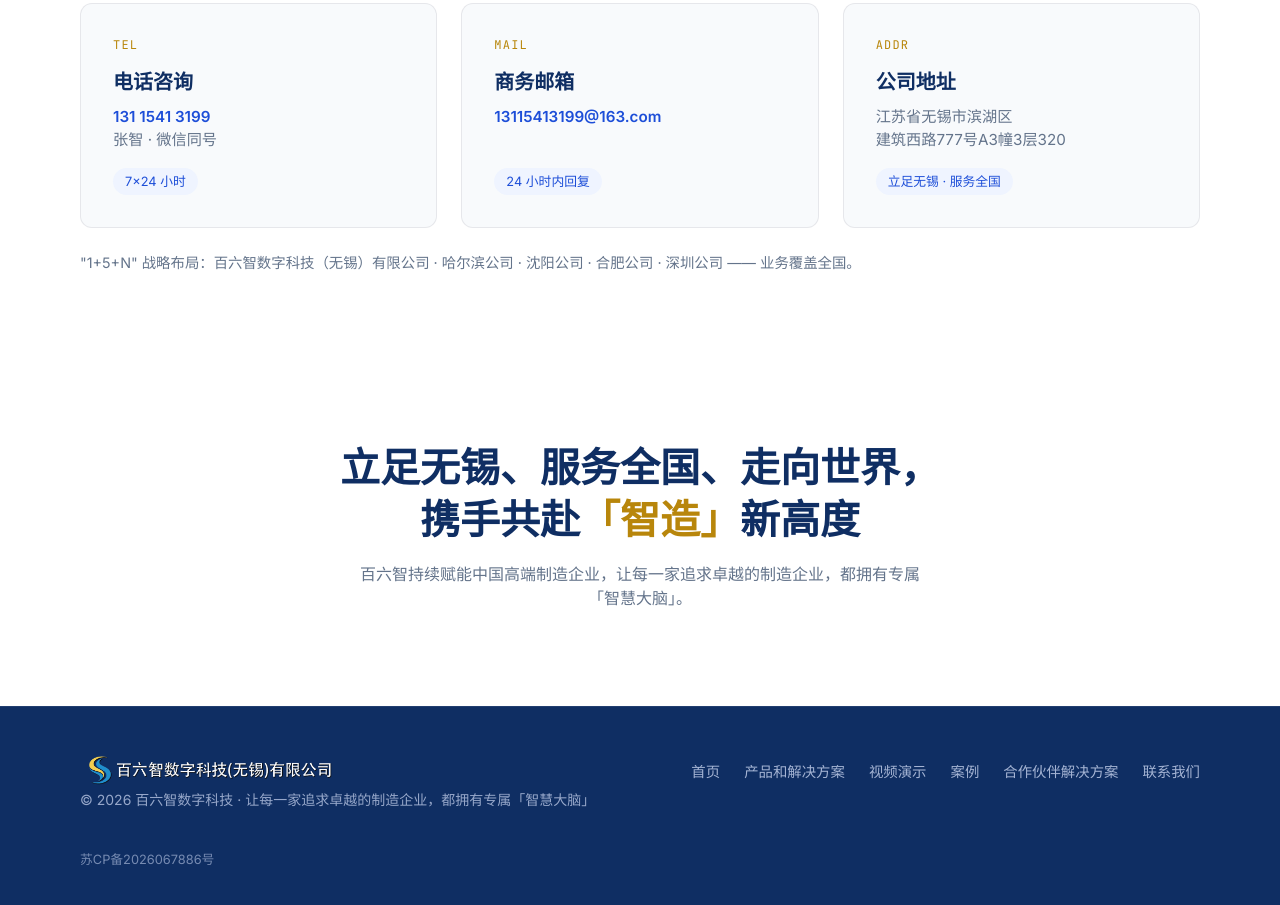
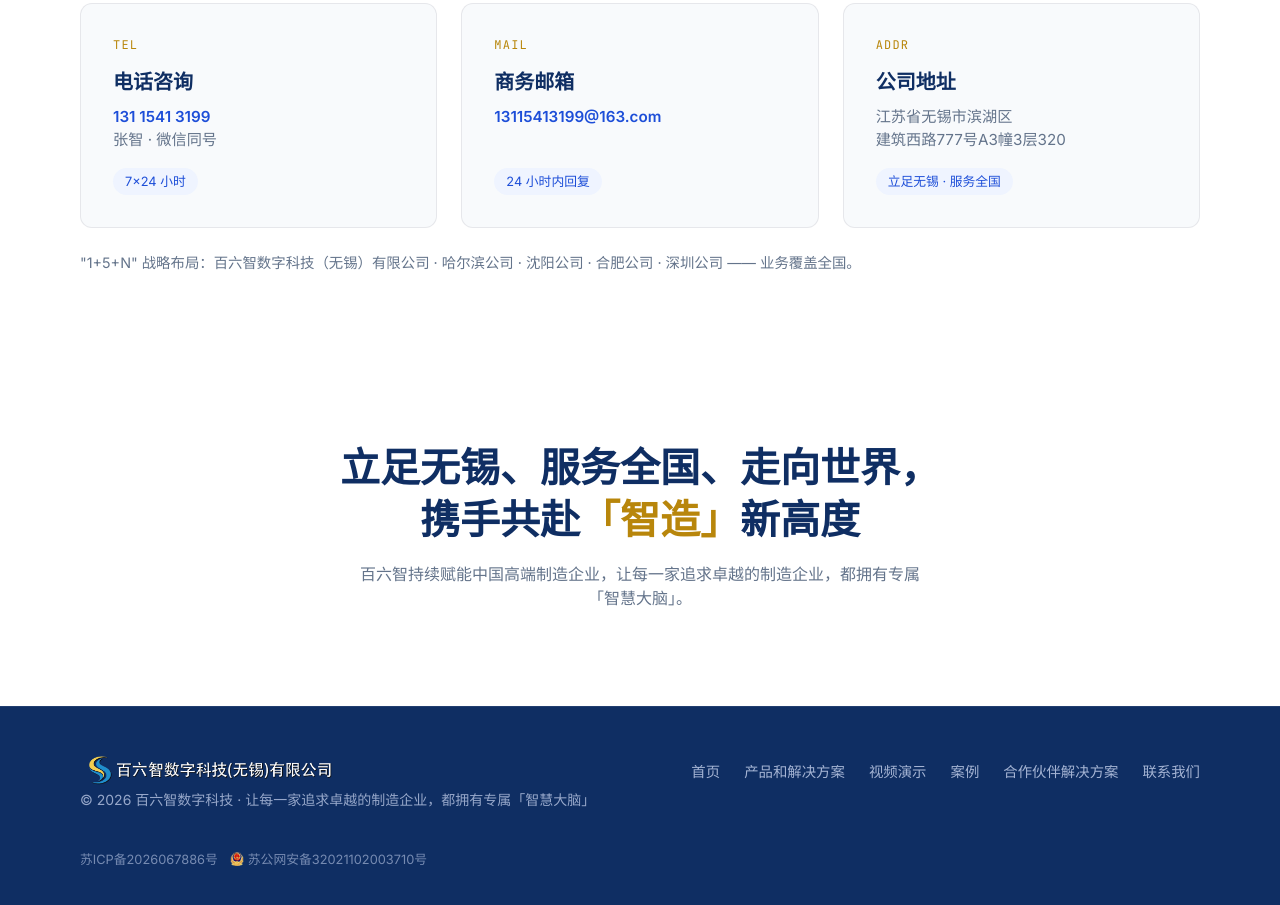
Before and after one commit to ovaphlow/bailiuzhi-portal, an Astro site: page / in a window 1280 px wide. Shown: the part 4814-5719 px from the top of the page. Built offline with nearby package versions, Linux system fonts and the light colour scheme; Astro itself is replaced by a stand-in of ours.

Commit message:
备案信息

```diff
--- a/src/components/SiteFooter.astro
+++ b/src/components/SiteFooter.astro
@@ -2,6 +2,9 @@
 import { Image } from 'astro:assets';
 import { navLinks } from '../data/site';
 import logoLight from '../assets/img/logo-light.png';
+// 公安备案徽标（警徽）。原图同款由公安部经备案平台核发，本副本取自公开 CDN；
+// 官方直发地址需登录 beian.mps.gov.cn 下载，故此处使用等效副本。
+import ghIcon from '../assets/img/gh.png';
 ---
 
 <!-- 页脚（深色） -->
@@ -46,13 +49,33 @@ import logoLight from '../assets/img/logo-light.png';
         联系我们
       </a>
     </nav>
-    <p class="mt-4 w-full text-[0.8rem] text-[#dee7ff]/50">
-        <a
-          class="transition-colors hover:text-gold"
-          href="https://beian.miit.gov.cn/"
-        >
-          苏CP备2026067886号
-        </a>
-      </p>
+    <div class="mt-4 flex w-full flex-wrap items-center gap-x-3 gap-y-1 text-[0.8rem] text-[#dee7ff]/50">
+      <a
+        class="transition-colors hover:text-gold"
+        href="https://beian.miit.gov.cn/"
+        rel="nofollow noopener"
+        target="_blank"
+      >
+          苏ICP备2026067886号
+      </a>
+      <a
+        class="inline-flex items-center gap-1 transition-colors hover:text-gold"
+        href="https://beian.mps.gov.cn/#/query/webSearch?code=32021102003710"
+        rel="nofollow noopener"
+        target="_blank"
+      >
+        <Image
+          src={ghIcon}
+          alt="公安备案"
+          width={14}
+          height={14}
+          densities={[1, 2]}
+          loading="lazy"
+          decoding="async"
+          class="block h-[14px] w-[14px]"
+        />
+          苏公网安备32021102003710号
+      </a>
+    </div>
   </div>
 </footer>
```
Also changed, not shown: src/assets/img/gh.png (added).
